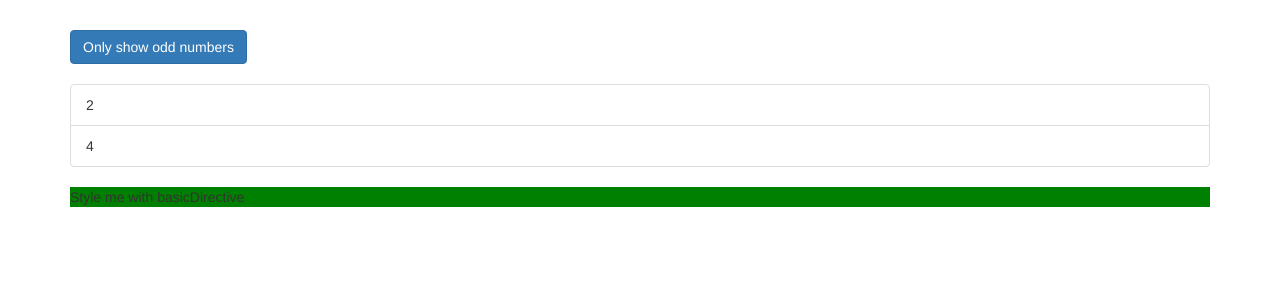
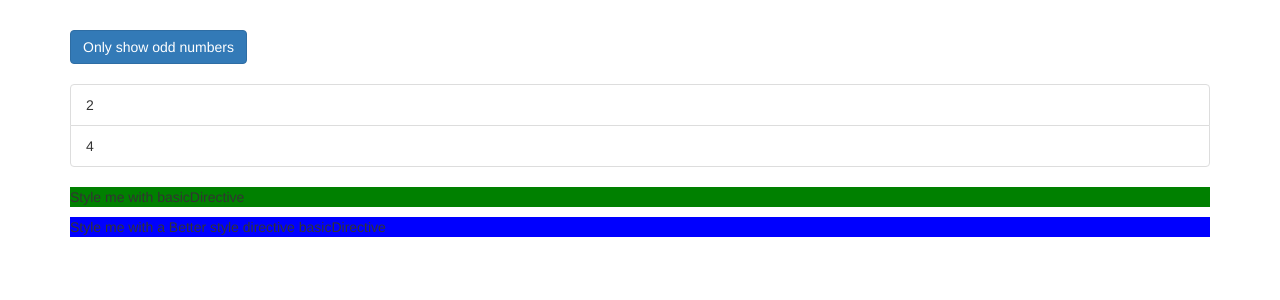
Before and after one commit to Lazy-AL/angular-directives, an Angular app: page / in a window 1280 px wide. Shown: the top 300 px of the page. Built offline with nearby package versions, Linux system fonts and the light colour scheme.

Commit message:
feat: better way to write directive

```diff
--- a/src/app/app.component.html
+++ b/src/app/app.component.html
@@ -27,6 +27,7 @@
       </div>
       </ul>
       <p appBasicHighLight>Style me with basicDirective</p>
+      <p appBetterHighlight>Style me with a Better  style directive basicDirective</p>
       <ng-template [ngIf]="onlyOdd">
       </ng-template>
     </div>
--- a/src/app/app.module.ts
+++ b/src/app/app.module.ts
@@ -5,11 +5,13 @@
 
 import { AppComponent } from './app.component';
 import {BasicHighlightDirective} from './basic-highlight/basic-highlight.directive';
+import { BetterHighlightDirective } from './better-highlight/better-highlight.directive';
 
 @NgModule({
   declarations: [
     AppComponent,
-    BasicHighlightDirective
+    BasicHighlightDirective,
+    BetterHighlightDirective
   ],
   imports: [
     BrowserModule,
--- /dev/null
+++ b/src/app/better-highlight/better-highlight.directive.ts
@@ -0,0 +1,13 @@
+import {Directive, ElementRef, OnInit, Renderer2} from '@angular/core';
+
+@Directive({
+  selector: '[appBetterHighlight]'
+})
+export class BetterHighlightDirective implements OnInit {
+
+  constructor( private elRef: ElementRef, private renderer: Renderer2) { }
+  ngOnInit() {
+    this.renderer.setStyle(this.elRef.nativeElement, 'background-color', 'blue');
+  }
+
+}
```
